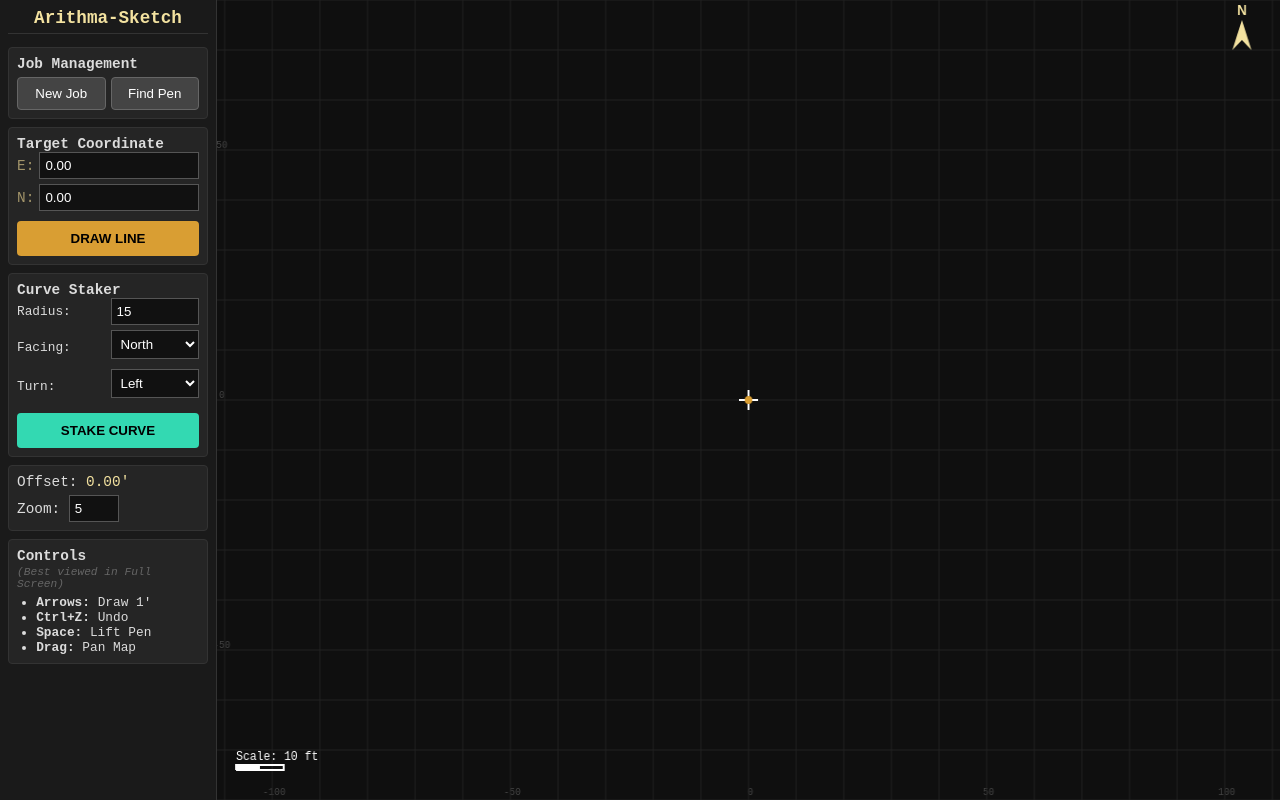
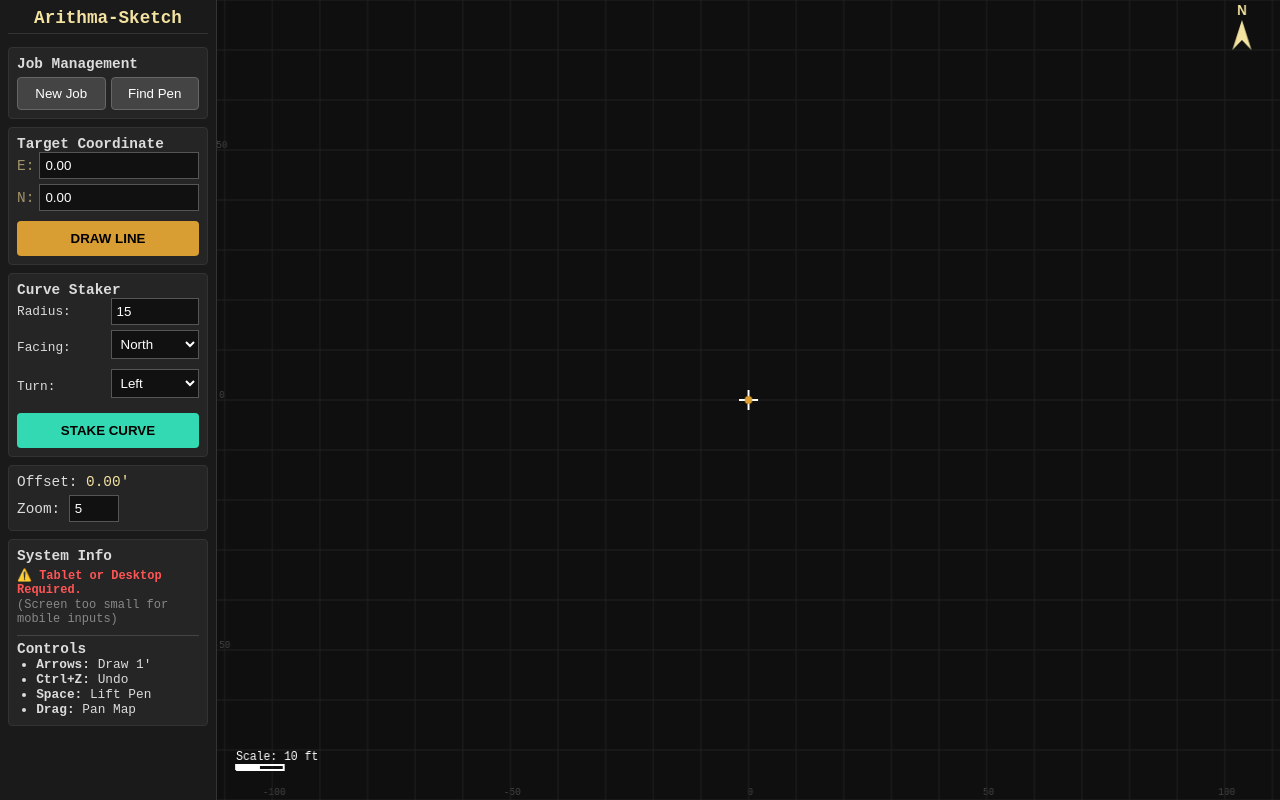
Before and after one commit to isaiah9238/ghArithmaGen, a plain HTML site: page index.html in a window 1280 px wide. Drawn offline with Linux system fonts and the light colour scheme.

Commit message:
Update index.html

```diff
--- a/index.html
+++ b/index.html
@@ -67,10 +67,13 @@
       </div>
 
       <div class="card help-card">
-        <strong>Controls</strong>
-        <p style="font-size: 0.7rem; color: #666; margin: 2px 0 5px 0; font-style: italic;">
-            (Best viewed in Full Screen)
+        <strong>System Info</strong>
+        <p style="font-size: 0.75rem; color: #ff5555; margin: 5px 0; line-height: 1.2;">
+            ⚠️ <strong>Tablet or Desktop Required.</strong><br>
+            <span style="color:#888;">(Screen too small for mobile inputs)</span>
         </p>
+
+        <strong style="display:block; margin-top:8px; border-top:1px solid #444; padding-top:5px;">Controls</strong>
         <ul style="margin: 0; padding-left: 1.2rem; font-size: 0.8rem;">
             <li><strong>Arrows:</strong> Draw 1'</li>
             <li><strong>Ctrl+Z:</strong> Undo</li>
```
